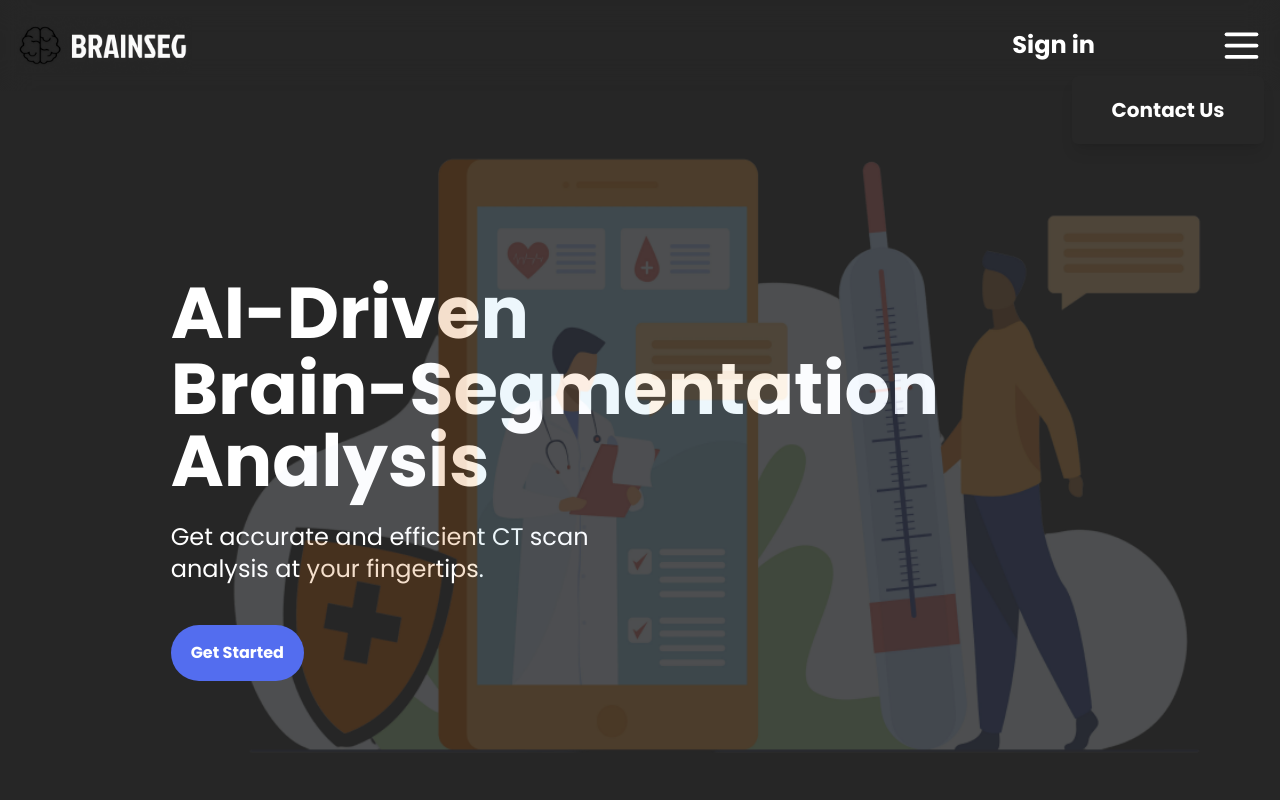
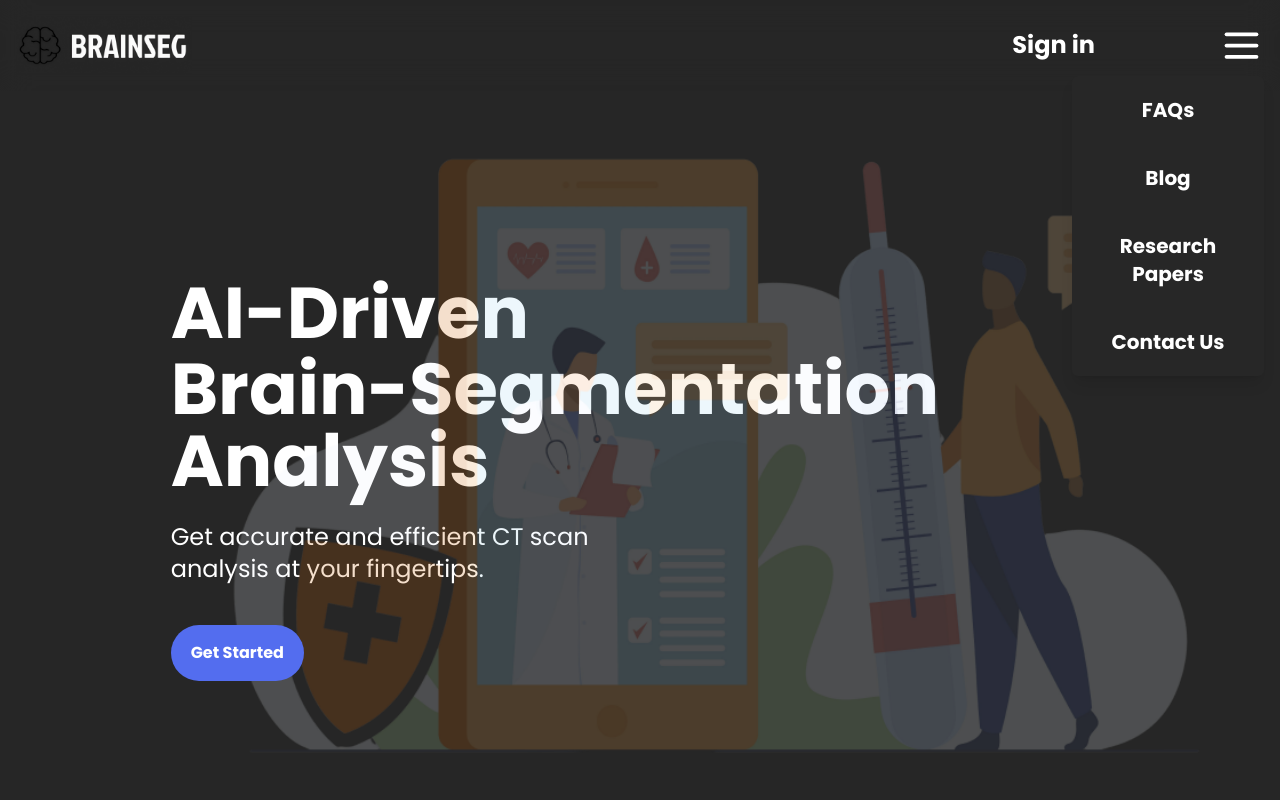
Before and after one commit to Naman281004/BrainSeg-Web, a React (Vite) app in the folder frontend/: page / in a window 1280 px wide. Both pictures are taken after a click on the button 1241 px from the left and 45 px from the top of the page. Shown: the top 800 px of the page. Built offline with nearby package versions, Linux system fonts and the light colour scheme; no server answers; a web font is replaced by a local one; what @react-pdf/renderer would draw is missing.

Commit message:
Added other options to dropdown menu

```diff
--- a/frontend/src/components/Navbar.jsx
+++ b/frontend/src/components/Navbar.jsx
@@ -4,6 +4,7 @@ import { useAuth } from '../contexts/AuthContext';
 import { useState, useEffect } from 'react';
 import logo from "../assets/image.jpg";
 import { toast } from 'react-hot-toast';
+import { scrollToTop } from './ScrollToTop';
 
 const Navbar = () => {
   const { currentUser, logout } = useAuth();
@@ -62,7 +63,10 @@ const Navbar = () => {
                     <Link
                       to="/"
                       className="block px-4 py-5 text-xl font-bold text-white hover:bg-custom-blue transition-colors duration-800"
-                      onClick={() => setIsDropdownOpen(false)}
+                      onClick={() => {
+                        setIsDropdownOpen(false);
+                        scrollToTop();
+                      }}
                     >
                       Home Page
                     </Link>
@@ -71,7 +75,10 @@ const Navbar = () => {
                     <Link
                       to="/upload"
                       className="block px-4 py-5 text-xl font-bold text-white hover:bg-custom-blue transition-colors duration-800"
-                      onClick={() => setIsDropdownOpen(false)}
+                      onClick={() => {
+                        setIsDropdownOpen(false);
+                        scrollToTop();
+                      }}
                     >
                       Upload
                     </Link>
@@ -81,16 +88,55 @@ const Navbar = () => {
                       to="/reports"
                       className="block px-4 py-5 text-xl font-bold text-white
                       hover:bg-custom-blue transition-colors duration-800"
-                      onClick={() => setIsDropdownOpen(false)}
+                      onClick={() => {
+                        setIsDropdownOpen(false);
+                        scrollToTop();
+                      }}
                     >
                       Reports
                     </Link>
                   )}
                   <Link
+                    to="/faqs"
+                    className="block px-4 py-5 text-xl font-bold text-white
+                    hover:bg-custom-blue transition-colors duration-800"
+                    onClick={() => {
+                      setIsDropdownOpen(false);
+                      scrollToTop();
+                    }}
+                  >
+                    FAQs
+                  </Link>
+                  <Link
+                    to="/blog"
+                    className="block px-4 py-5 text-xl font-bold text-white
+                    hover:bg-custom-blue transition-colors duration-800"
+                    onClick={() => {
+                      setIsDropdownOpen(false);
+                      scrollToTop();
+                    }}
+                  >
+                    Blog
+                  </Link>
+                  <Link
+                    to="/research-papers"
+                    className="block px-4 py-5 text-xl font-bold text-white
+                    hover:bg-custom-blue transition-colors duration-800"
+                    onClick={() => {
+                      setIsDropdownOpen(false);
+                      scrollToTop();
+                    }}
+                  >
+                    Research Papers
+                  </Link>
+                  <Link
                     to="/contact"
                     className="block px-4 py-5 text-xl font-bold text-white
                     hover:bg-custom-blue transition-colors duration-800"
-                    onClick={() => setIsDropdownOpen(false)}
+                    onClick={() => {
+                      setIsDropdownOpen(false);
+                      scrollToTop();
+                    }}
                   >
                     Contact Us
                   </Link>
```
